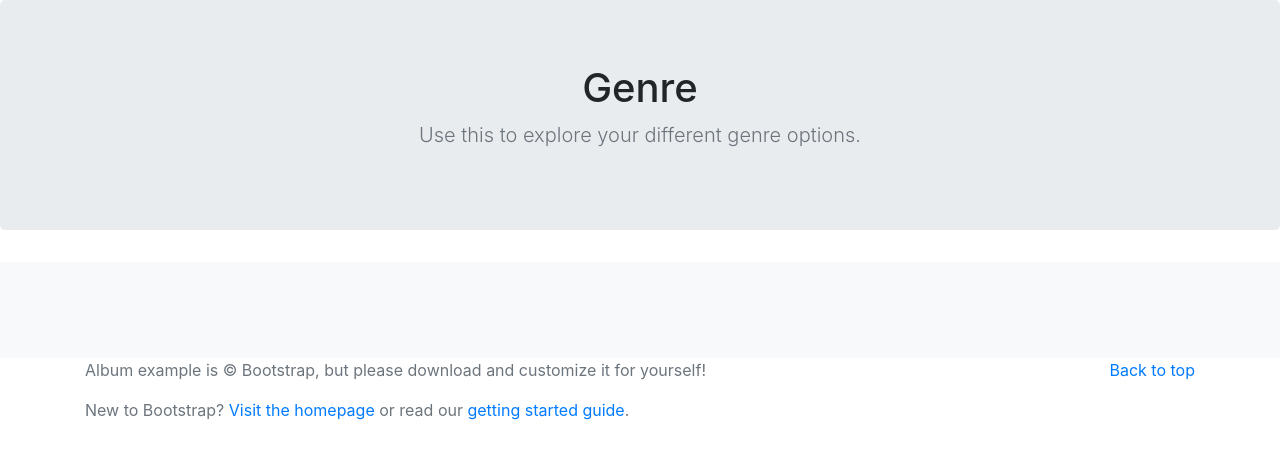
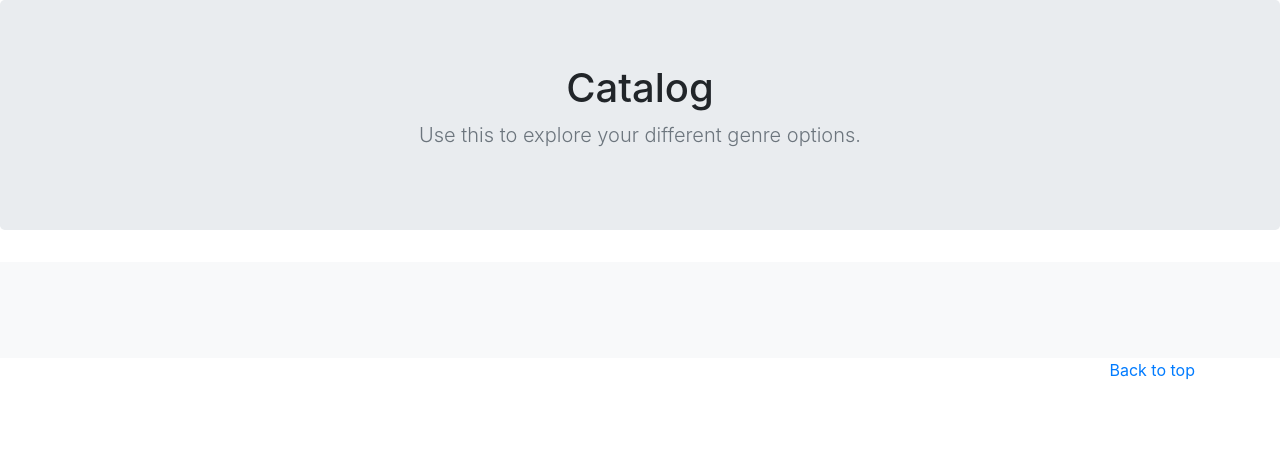
Before and after one commit to Jay-Shah10/catalog, a Django app: page / in a window 1280 px wide. Shown: the part 56-515 px from the top of the page. Run offline with Django 3.2, Linux system fonts and the light colour scheme; data that the repository does not hold is empty; some libraries are stand-ins or nearby versions.

Commit message:
Changed app name and title name.

```diff
--- a/genre/templates/genre/base.html
+++ b/genre/templates/genre/base.html
@@ -6,7 +6,7 @@
     <meta name="description" content="">
     <meta name="author" content="Mark Otto, Jacob Thornton, and Bootstrap contributors">
     <meta name="generator" content="Jekyll v3.8.5">
-    <title>Genre</title>
+    <title>Catalog</title>
 
     <link rel="canonical" href="https://getbootstrap.com/docs/4.3/examples/album/">
 
@@ -84,8 +84,7 @@
     <p class="float-right">
       <a href="#">Back to top</a>
     </p>
-    <p>Album example is &copy; Bootstrap, but please download and customize it for yourself!</p>
-    <p>New to Bootstrap? <a href="https://getbootstrap.com/">Visit the homepage</a> or read our <a href="/docs/4.3/getting-started/introduction/">getting started guide</a>.</p>
+
   </div>
 </footer>
 <script src="https://code.jquery.com/jquery-3.3.1.slim.min.js" integrity="sha384-q8i/X+965DzO0rT7abK41JStQIAqVgRVzpbzo5smXKp4YfRvH+8abtTE1Pi6jizo" crossorigin="anonymous"></script>
--- a/genre/templates/genre/headers.html
+++ b/genre/templates/genre/headers.html
@@ -1,7 +1,7 @@
 <html>
     <section class="jumbotron text-center">
         <div class="container">
-        <h1 class="jumbotron-heading">Genre</h1>
+        <h1 class="jumbotron-heading">Catalog</h1>
         <p class="lead text-muted">Use this to explore your different genre options.</p>
         </div>
     </section>
```
Also changed, not shown: genre/views.py (line endings or trailing spaces).
